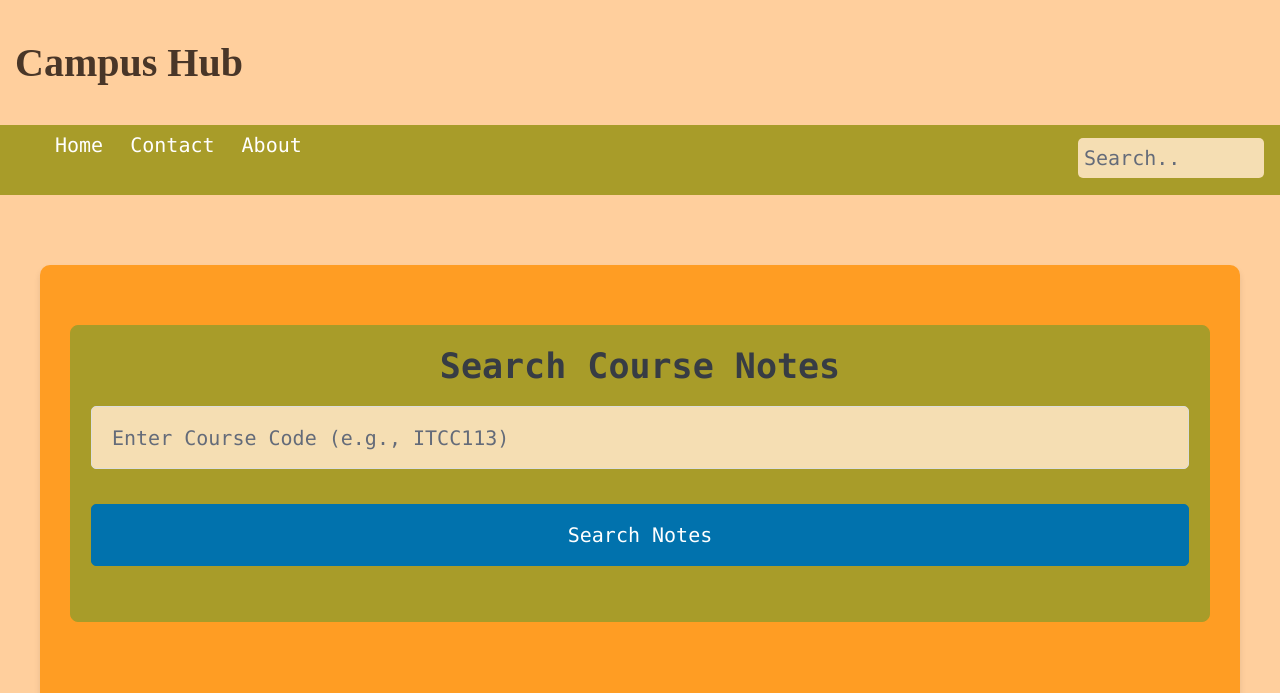
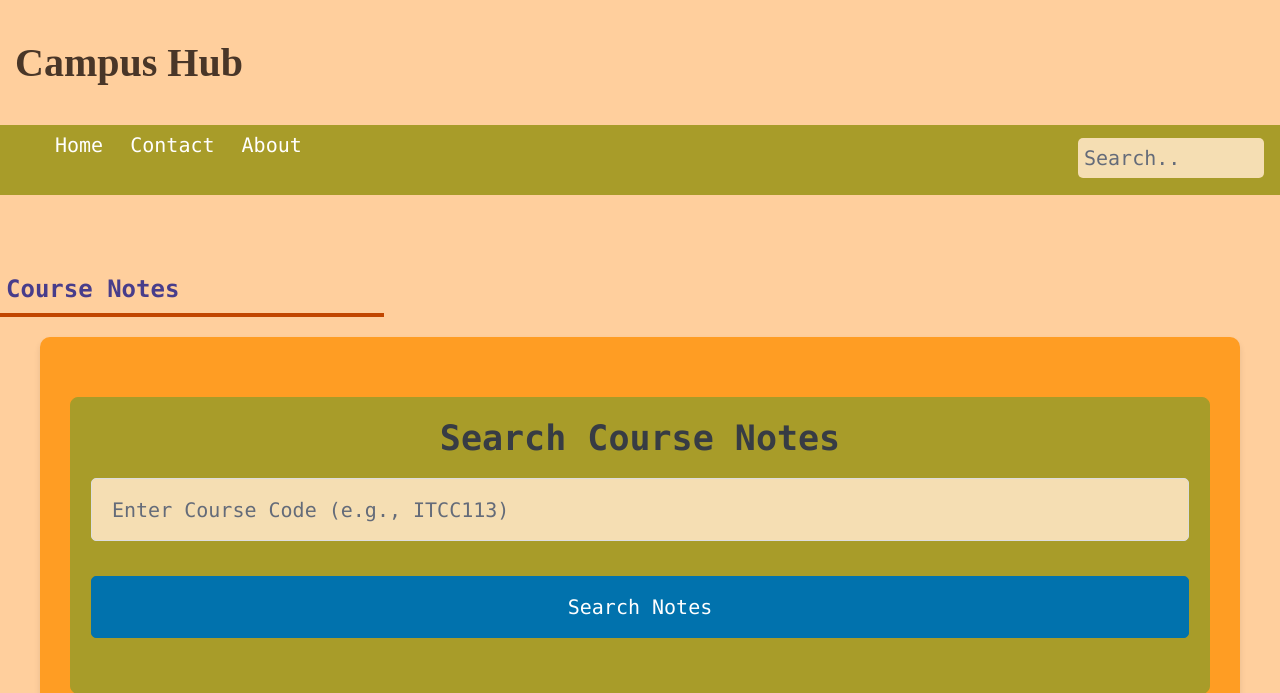
Before and after one commit to BayanAsmawi/itcs333_project, a PHP site: page /index4.html in a window 1280 px wide. Shown: the top 693 px of the page. Run offline with PHP 8.4, Linux system fonts and the light colour scheme; some libraries are stand-ins or nearby versions.

Commit message:
font update

```diff
--- a/course-notes/index4.html
+++ b/course-notes/index4.html
@@ -36,6 +36,7 @@
             <link rel="stylesheet" href="course-notes.css">
         </head>
         <body>
+            <section class="sec">Course Notes</section>
             <div class="container">
                 <div class="search-section">
                     <h2 style="font-family: Monaco;">Search Course Notes</h2>
--- a/course-notes/style4.css
+++ b/course-notes/style4.css
@@ -76,6 +76,10 @@ span {
   color: #754E1A;
   font-weight: bold;
 }
+.sec {
+  color: darkslateblue;
+  font-weight: bold;
+}
 form {
   display: flex;
   flex-direction: column;
```
